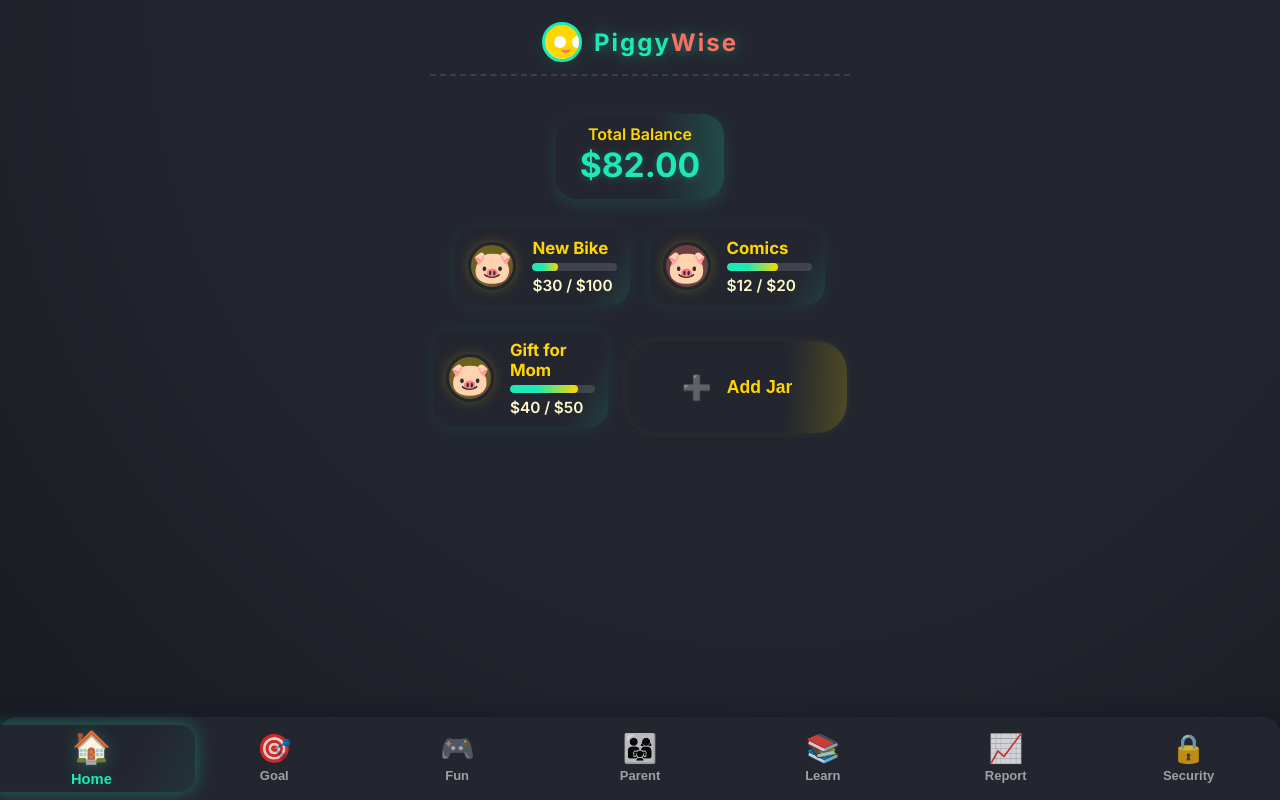
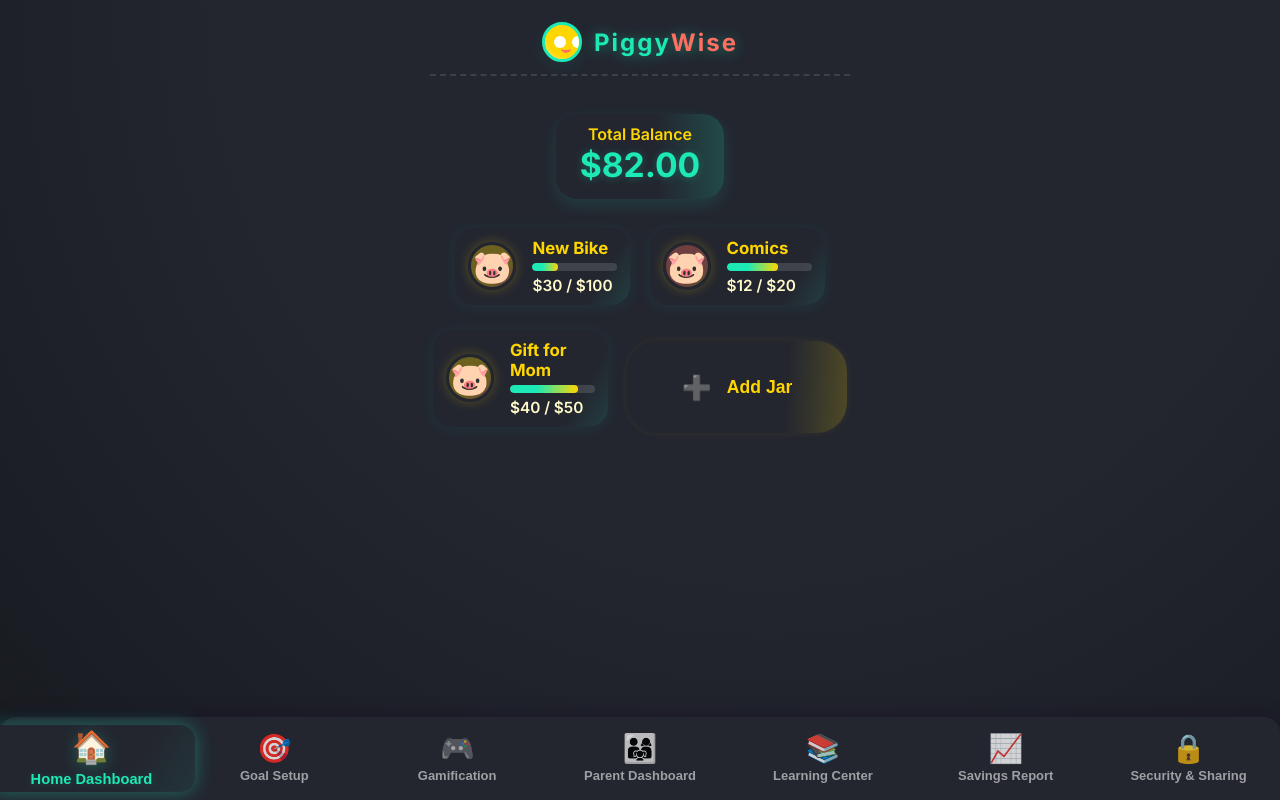
Before and after one commit to Workflow-Manager-admin/piggypal-26405-82af393e, a React (Create React App) app in the folder piggy_pal/: page / in a window 1280 px wide. Built offline with nearby package versions, Linux system fonts and the light colour scheme; the HTML template or start-up script is replaced by a standard one.

Commit message:
Auto-commit: Changes as of 2025-05-31T05:30:35.726340+00:00

```diff
--- a/piggy_pal/src/MainContainer.js
+++ b/piggy_pal/src/MainContainer.js
@@ -26,49 +26,49 @@ const COLORS = {
 const TAB_LIST = [
   {
     key: "home",
-    label: "Home",
+    label: "Home Dashboard",
     icon: "🏠",
     color: COLORS.primary,
     desc: "Dashboard with jars and avatars"
   },
   {
     key: "goal",
-    label: "Goal",
+    label: "Goal Setup",
     icon: "🎯",
     color: COLORS.accentYellow,
     desc: "Goal setup and management"
   },
   {
     key: "game",
-    label: "Fun",
+    label: "Gamification",
     icon: "🎮",
     color: COLORS.secondary,
     desc: "Gamification and rewards"
   },
   {
     key: "parent",
-    label: "Parent",
+    label: "Parent Dashboard",
     icon: "👨‍👩‍👧",
     color: COLORS.accentPurple,
     desc: "Parent dashboard"
   },
   {
     key: "learn",
-    label: "Learn",
+    label: "Learning Center",
     icon: "📚",
     color: COLORS.accentYellow,
     desc: "Learning center"
   },
   {
     key: "report",
-    label: "Report",
+    label: "Savings Report",
     icon: "📈",
     color: COLORS.primary,
     desc: "Savings report"
   },
   {
     key: "security",
-    label: "Security",
+    label: "Security & Sharing",
     icon: "🔒",
     color: COLORS.secondary,
     desc: "Security & sharing"
```
Also changed, not shown: 2 other files (tests, documents, lock files or other folders).
